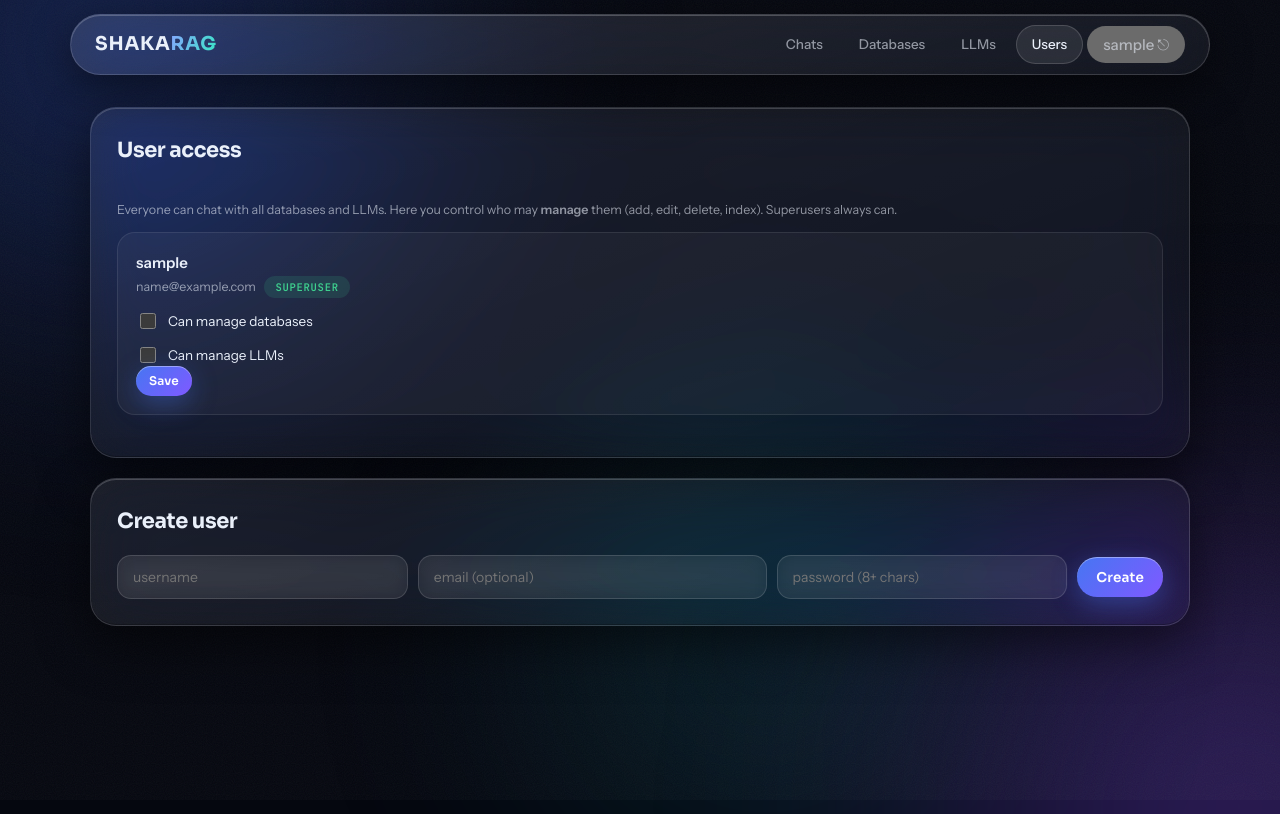
After one commit to russellzparadox/SHAKARAG, a Django app: page /users/ in a window 1280 px wide. The commit adds this page. Run offline with Django 5.2, Linux system fonts and the light colour scheme; the visitor is signed in with stand-in values (Sample User, id 1); data comes from the database, SQL or seed files in the repository.

Commit message:
Add user management and per-user database/LLM edit permissions
Introduce `UserAccess` model with `can_edit_databases` and
`can_edit_llms` flags.
Superusers retain full access. Regular users can view/chat with all
profiles but
require explicit

```diff
--- a/requirements.txt
+++ b/requirements.txt
@@ -10,3 +10,4 @@ pymysql>=1.1
 cryptography>=42
 Django>=5.1
 pytest>=8.0
+debugpy>=1.8
--- a/webapp/chat/templates/chat/base.html
+++ b/webapp/chat/templates/chat/base.html
@@ -21,6 +21,9 @@
       <a href="{% url 'chat:sessions' %}" class="{% block nav_chat %}{% endblock %}">Chats</a>
       <a href="{% url 'chat:db_list' %}" class="{% block nav_db %}{% endblock %}">Databases</a>
       <a href="{% url 'chat:llm_list' %}" class="{% block nav_llm %}{% endblock %}">LLMs</a>
+      {% if user.is_superuser %}
+        <a href="{% url 'chat:user_admin' %}" class="{% block nav_users %}{% endblock %}">Users</a>
+      {% endif %}
       <form method="post" action="{% url 'logout' %}" class="inline-form">{% csrf_token %}
         <button class="linklike">{{ user.username }} ⎋</button>
       </form>
--- a/webapp/chat/templates/chat/chat_detail.html
+++ b/webapp/chat/templates/chat/chat_detail.html
@@ -54,12 +54,12 @@
                   <div class="table-scroll"><table>
                     <thead><tr>{% for c in m.meta.columns %}<th>{{ c }}</th>{% endfor %}</tr></thead>
                     <tbody>
-                    {% for row in m.meta.rows|slice:":25" %}
+                    {% for row in m.meta.rows %}
                       <tr>{% for cell in row %}<td>{{ cell }}</td>{% endfor %}</tr>
                     {% endfor %}
                     </tbody>
                   </table></div>
-                  {% if m.meta.truncated %}<small>results capped</small>{% endif %}
+                  {% if m.meta.truncated %}<small>result capped at server limit — refine the query for more</small>{% endif %}
                 </details>
               {% endif %}
               {% if m.meta.tables_used %}
--- a/webapp/chat/templates/chat/db_profile_form.html
+++ b/webapp/chat/templates/chat/db_profile_form.html
@@ -6,8 +6,10 @@
   <form method="post">
     {% csrf_token %}
     {{ form.as_p }}
-    <button type="submit" class="btn">Save</button>
-    <a class="btn ghost" href="{% url 'chat:db_list' %}">Cancel</a>
+    <div class="form-actions">
+      <button type="submit" class="btn">Save</button>
+      <a class="btn ghost" href="{% url 'chat:db_list' %}">Cancel</a>
+    </div>
   </form>
   {% if object and object.indexed_vectors %}
     <p class="muted small">Indexed: {{ object.indexed_vectors }} vectors at {{ object.indexed_at }}. Re-index after schema changes.</p>
--- a/webapp/chat/templates/chat/llm_profile_form.html
+++ b/webapp/chat/templates/chat/llm_profile_form.html
@@ -6,8 +6,10 @@
   <form method="post">
     {% csrf_token %}
     {{ form.as_p }}
-    <button type="submit" class="btn">Save</button>
-    <a class="btn ghost" href="{% url 'chat:llm_list' %}">Cancel</a>
+    <div class="form-actions">
+      <button type="submit" class="btn">Save</button>
+      <a class="btn ghost" href="{% url 'chat:llm_list' %}">Cancel</a>
+    </div>
   </form>
   <p class="muted small">Any OpenAI-compatible endpoint works: 9Router (http://localhost:20128/v1), Ollama, LM Studio, OpenAI, Groq…</p>
 </div>
--- /dev/null
+++ b/webapp/chat/templates/chat/users.html
@@ -0,0 +1,61 @@
+{% extends "chat/base.html" %}
+{% block title %}Users{% endblock %}
+{% block nav_users %}active{% endblock %}
+{% block content %}
+<section class="panel">
+  <div class="panel-head">
+    <h2>User access</h2>
+  </div>
+  <p class="muted small">
+    Everyone can chat with all databases and LLMs. Here you control who may
+    <b>manage</b> them (add, edit, delete, index). Superusers always can.
+  </p>
+
+  {% for u in users %}
+  <div class="user-card">
+    <div class="user-head">
+      <div>
+        <b>{{ u.username }}</b>
+        <small class="muted">{{ u.email|default:"—" }}
+          {% if u.is_superuser %}<span class="badge st-ready">superuser</span>{% endif %}
+          {% if not u.is_active %}<span class="badge st-error">disabled</span>{% endif %}
+        </small>
+      </div>
+      {% if u != request.user %}
+      <form method="post" action="{% url 'chat:user_toggle_active' u.pk %}" class="inline-form">{% csrf_token %}
+        <button class="btn small ghost">{{ u.is_active|yesno:"Disable,Enable" }}</button>
+      </form>
+      {% endif %}
+    </div>
+
+    <form method="post" action="{% url 'chat:user_access_save' u.pk %}" class="access-flags-row">
+      {% csrf_token %}
+      {% with access=u.access %}
+      <label class="check-row">
+        <input type="checkbox" name="can_edit_databases" {% if u.access and u.access.can_edit_databases %}checked{% endif %}>
+        <span>Can manage databases</span>
+      </label>
+      <label class="check-row">
+        <input type="checkbox" name="can_edit_llms" {% if u.access and u.access.can_edit_llms %}checked{% endif %}>
+        <span>Can manage LLMs</span>
+      </label>
+      <button type="submit" class="btn small">Save</button>
+      {% endwith %}
+    </form>
+  </div>
+  {% empty %}
+  <p class="muted">No users yet.</p>
+  {% endfor %}
+</section>
+
+<section class="panel" style="margin-top:20px">
+  <h2>Create user</h2>
+  <form method="post" action="{% url 'chat:user_create' %}" class="create-user-grid">
+    {% csrf_token %}
+    <input type="text" name="username" placeholder="username" required minlength="3">
+    <input type="email" name="email" placeholder="email (optional)">
+    <input type="password" name="password" placeholder="password (8+ chars)" required minlength="8">
+    <button class="btn">Create</button>
+  </form>
+</section>
+{% endblock %}
--- a/webapp/chat/urls.py
+++ b/webapp/chat/urls.py
@@ -22,4 +22,8 @@ urlpatterns = [
     path("llm/new/", views.LlmProfileCreateView.as_view(), name="llm_new"),
     path("llm/<int:pk>/edit/", views.LlmProfileUpdateView.as_view(), name="llm_edit"),
     path("llm/<int:pk>/delete/", views.LlmProfileDeleteView.as_view(), name="llm_delete"),
+    path("users/", views.user_admin, name="user_admin"),
+    path("users/<int:pk>/access/", views.user_access_save, name="user_access_save"),
+    path("users/create/", views.user_create, name="user_create"),
+    path("users/<int:pk>/toggle-active/", views.user_toggle_active, name="user_toggle_active"),
 ]
--- a/webapp/chat/views.py
+++ b/webapp/chat/views.py
@@ -20,10 +20,35 @@ from .models import ChatMessage, ChatSession, DatabaseProfile, LLMProfile
 from . import rag_service
 
 
+def _access(user):
+    from .models import UserAccess
+
+    if not user.is_authenticated:
+        return None
+    access, _ = UserAccess.objects.get_or_create(user=user)
+    return access
+
+
+def visible_profiles(user, model):
+    """All authenticated users may see and chat with every profile.
+    Permissions only gate management (add/edit/delete/index)."""
+    return model.objects.all()
+
+
+def can_edit_profiles(user, model) -> bool:
+    if user.is_superuser:
+        return True
+    access = _access(user)
+    if model is DatabaseProfile:
+        return bool(access and access.can_edit_databases)
+    return bool(access and access.can_edit_llms)
+
+
 def _editable(user, model):
-    if user.is_superuser:
-        return model.objects.all()
-    return model.objects.filter(Q(owner=user) | Q(owner__isnull=True))
+    qs = visible_profiles(user, model)
+    if can_edit_profiles(user, model):
+        return qs
+    return qs.filter(owner=user)
 
 
 def home(request):
@@ -221,7 +246,13 @@ class DbProfileListView(LoginRequiredMixin, ListView):
     template_name = "chat/db_profiles.html"
 
     def get_queryset(self):
-        return DatabaseProfile.objects.all()
+        return visible_profiles(self.request.user, DatabaseProfile)
+
+    def get_context_data(self, **kwargs):
+        ctx = super().get_context_data(**kwargs)
+        ctx["can_edit"] = can_edit_profiles(self.request.user, DatabaseProfile)
+        ctx["editable_ids"] = set(_editable(self.request.user, DatabaseProfile).values_list("pk", flat=True))
+        return ctx
 
 
 class DbProfileCreateView(LoginRequiredMixin, CreateView):
@@ -229,6 +260,12 @@ class DbProfileCreateView(LoginRequiredMixin, CreateView):
     form_class = DatabaseProfileForm
     template_name = "chat/db_profile_form.html"
     success_url = reverse_lazy("chat:db_list")
+
+    def dispatch(self, request, *args, **kwargs):
+        if not can_edit_profiles(request.user, DatabaseProfile):
+            messages.error(request, "You don't have permission to manage databases.")
+            return redirect("chat:db_list")
+        return super().dispatch(request, *args, **kwargs)
 
     def form_valid(self, form):
         form.instance.owner = self.request.user
@@ -256,12 +293,12 @@ class DbProfileDeleteView(LoginRequiredMixin, DeleteView):
     success_url = reverse_lazy("chat:db_list")
 
     def get_queryset(self):
-        return DatabaseProfile.objects.filter(owner=self.request.user)
+        return _editable(self.request.user, DatabaseProfile)
 
 
 @login_required
 def db_reindex(request, pk):
-    dbp = get_object_or_404(DatabaseProfile.objects.all(), pk=pk)
+    dbp = get_object_or_404(visible_profiles(request.user, DatabaseProfile), pk=pk)
     if request.method == "POST":
         if dbp.index_status == DatabaseProfile.IndexStatus.INDEXING:
             messages.warning(request, "Indexing already running.")
@@ -273,7 +310,7 @@ def db_reindex(request, pk):
 
 @login_required
 def db_status(request, pk):
-    dbp = get_object_or_404(DatabaseProfile.objects.all(), pk=pk)
+    dbp = get_object_or_404(visible_profiles(request.user, DatabaseProfile), pk=pk)
     return JsonResponse(
         {
             "status": dbp.index_status,
@@ -289,7 +326,13 @@ class LlmProfileListView(LoginRequiredMixin, ListView):
     template_name = "chat/llm_profiles.html"
 
     def get_queryset(self):
-        return LLMProfile.objects.all()
+        return visible_profiles(self.request.user, LLMProfile)
+
+    def get_context_data(self, **kwargs):
+        ctx = super().get_context_data(**kwargs)
+        ctx["can_edit"] = can_edit_profiles(self.request.user, LLMProfile)
+        ctx["editable_ids"] = set(_editable(self.request.user, LLMProfile).values_list("pk", flat=True))
+        return ctx
 
 
 class LlmProfileCreateView(LoginRequiredMixin, CreateView):
@@ -297,6 +340,12 @@ class LlmProfileCreateView(LoginRequiredMixin, CreateView):
     form_class = LLMProfileForm
     template_name = "chat/llm_profile_form.html"
     success_url = reverse_lazy("chat:llm_list")
+
+    def dispatch(self, request, *args, **kwargs):
+        if not can_edit_profiles(request.user, LLMProfile):
+            messages.error(request, "You don't have permission to manage LLMs.")
+            return redirect("chat:llm_list")
+        return super().dispatch(request, *args, **kwargs)
 
     def form_valid(self, form):
         form.instance.owner = self.request.user
@@ -319,8 +368,82 @@ class LlmProfileDeleteView(LoginRequiredMixin, DeleteView):
     success_url = reverse_lazy("chat:llm_list")
 
     def get_queryset(self):
-        return LLMProfile.objects.filter(owner=self.request.user)
+        return _editable(self.request.user, LLMProfile)
 
 
 class AppLogoutView(LogoutView):
     next_page = reverse_lazy("login")
+
+
+def _require_admin(view_func):
+    def wrapper(request, *args, **kwargs):
+        if not (request.user.is_authenticated and request.user.is_superuser):
+            messages.error(request, "Admin access required.")
+            return redirect("chat:sessions")
+        return view_func(request, *args, **kwargs)
+
+    return wrapper
+
+
+@_require_admin
+def user_admin(request):
+    from django.contrib.auth.models import User
+
+    from .models import DatabaseProfile, LLMProfile, UserAccess
+
+    users = (
+        User.objects.select_related("access")
+        .order_by("username")
+    )
+    context = {"users": users}
+    return render(request, "chat/users.html", context)
+
+
+@_require_admin
+def user_access_save(request, pk):
+    from django.contrib.auth.models import User
+
+    from .models import UserAccess
+
+    user = get_object_or_404(User, pk=pk)
+    if request.method == "POST":
+        access, _ = UserAccess.objects.get_or_create(user=user)
+        access.can_edit_databases = request.POST.get("can_edit_databases") == "on"
+        access.can_edit_llms = request.POST.get("can_edit_llms") == "on"
+        access.save()
+        messages.success(request, f"Access updated for {user.username}.")
+    return redirect("chat:user_admin")
+
+
+@_require_admin
+def user_create(request):
+    from django.contrib.auth.models import User
+
+    if request.method == "POST":
+        username = (request.POST.get("username") or "").strip()
+        password = request.POST.get("password") or ""
+        email = (request.POST.get("email") or "").strip()
+        if len(username) < 3 or len(password) < 8:
+            messages.error(request, "Username needs 3+ chars, password 8+.")
+            return redirect("chat:user_admin")
+        if User.objects.filter(username=username).exists():
+            messages.error(request, f"User '{username}' already exists.")
+            return redirect("chat:user_admin")
+        User.objects.create_user(username=username, email=email, password=password)
+        messages.success(request, f"User '{username}' created.")
+    return redirect("chat:user_admin")
+
+
+@_require_admin
+def user_toggle_active(request, pk):
+    from django.contrib.auth.models import User
+
+    user = get_object_or_404(User, pk=pk)
+    if request.method == "POST" and user != request.user:
+        user.is_active = not user.is_active
+        user.save(update_fields=["is_active"])
+        messages.success(
+            request,
+            f"{user.username} {'enabled' if user.is_active else 'disabled'}.",
+        )
+    return redirect("chat:user_admin")
--- a/webapp/static/chat/chat.js
+++ b/webapp/static/chat/chat.js
@@ -28,17 +28,16 @@
       html += `<details><summary>SQL</summary><pre>${esc(meta.sql)}</pre></details>`;
     }
     if (meta.columns && meta.columns.length) {
-      const cap = Math.min(meta.rows.length, 25);
       html += `<details open><summary>Results (${meta.row_count} rows)</summary><div class="table-scroll"><table><thead><tr>`;
       for (const c of meta.columns) html += `<th>${esc(c)}</th>`;
       html += "</tr></thead><tbody>";
-      for (const row of meta.rows.slice(0, cap)) {
+      for (const row of meta.rows) {
         html += "<tr>";
         for (const v of row) html += `<td>${v === null ? "NULL" : esc(String(v).slice(0, 80))}</td>`;
         html += "</tr>";
       }
       html += "</tbody></table></div>";
-      if (meta.truncated) html += "<small>results capped</small>";
+      if (meta.truncated) html += `<small>result capped at server limit — refine the query for more</small>`;
       html += "</details>";
     }
     if (meta.tables_used && meta.tables_used.length) {
--- a/webapp/static/chat/style.css
+++ b/webapp/static/chat/style.css
@@ -170,6 +170,10 @@ main { max-width: 1140px; margin: 32px auto; padding: 0 20px; }
 }
 .auth-card.wide-form { max-width: 680px; }
 .auth-card h1 { margin-top: 0; font-weight: 700; font-size: 27px; }
+.form-actions {
+  display: flex; align-items: center; gap: 10px;
+  margin-top: 20px;
+}
 .auth-card p { margin: 13px 0; }
 .auth-card label, .side-label, .panel p label {
   display: block; color: var(--muted);
@@ -203,10 +207,14 @@ select option { background: #10151f; color: var(--ink); }
 /* ---- buttons ---- */
 .btn {
   position: relative; overflow: hidden;
-  display: inline-block; border: none; cursor: pointer;
+  display: inline-flex; align-items: center; justify-content: center;
+  vertical-align: middle;
+  border: none; cursor: pointer;
   color: #fff; font-family: var(--font-display);
   font-size: 13.5px; font-weight: 600; letter-spacing: .01em;
-  padding: 11px 19px; border-radius: 999px;
+  line-height: 1;
+  min-height: 40px;
+  padding: 0 19px; border-radius: 999px;
   background: linear-gradient(135deg, #4676f2, #7a5cff 90%);
   box-shadow: 0 8px 26px rgba(70,118,242,.38), inset 0 1px 0 rgba(255,255,255,.38);
   transition: transform .18s ease, box-shadow .25s ease, filter .2s ease;
@@ -219,7 +227,7 @@ select option { background: #10151f; color: var(--ink); }
 }
 .btn:hover { transform: translateY(-1px); filter: brightness(1.09); }
 .btn:hover::after { left: 135%; }
-.btn.small { padding: 6px 13px; font-size: 12px; }
+.btn.small { min-height: 30px; padding: 0 13px; font-size: 12px; }
 .btn.wide { width: 100%; }
 .btn.ghost {
   background: rgba(255,255,255,.07);
@@ -295,6 +303,28 @@ button.linklike { font-size: inherit; font-family: inherit; }
 .muted { color: var(--muted); }
 .small { font-size: 12.5px; }
 
+/* ---- user admin ---- */
+.user-card {
+  margin-bottom: 16px; padding: 18px;
+  background: rgba(255,255,255,.04);
+  border: 1px solid rgba(255,255,255,.09);
+  border-radius: var(--r-md);
+}
+.user-head { display: flex; justify-content: space-between; align-items: center; margin-bottom: 12px; }
+.user-head small { display: block; margin-top: 2px; }
+.user-head .badge { margin-left: 6px; }
+.access-grid {
+  display: grid; grid-template-columns: 1fr 1fr auto; gap: 14px; align-items: start;
+}
+.access-flags { display: flex; flex-direction: column; gap: 8px; }
+.access-grid select[multiple] { min-height: 120px; }
+.create-user-grid {
+  display: grid; grid-template-columns: 1fr 1.2fr 1fr auto; gap: 10px; align-items: center;
+}
+
+@media (max-width: 900px) {
+  .access-grid, .create-user-grid { grid-template-columns: 1fr; }
+}
 /* ---- chat ---- */
 .chat-wrap { display: grid; grid-template-columns: 280px 1fr; gap: 22px; height: calc(100vh - 170px); }
 .chat-side { display: flex; flex-direction: column; gap: 15px; overflow-y: auto; padding-bottom: 4px; }
```
Also changed, not shown: DEVELOPMENT.md (added, +281 -0 lines), webapp/chat/forms.py (+5 -3 lines), webapp/chat/models.py (+9 -0 lines), webapp/chat/templates/chat/db_profiles.html (+12 -2 lines), webapp/chat/templates/chat/llm_profiles.html (+9 -3 lines), webapp/chat/tests.py (+95 -0 lines), webapp/chat/migrations/0005_useraccess.py (added), webapp/chat/migrations/0006_remove_useraccess_databases_remove_useraccess_llms.py (added), 1 other file.
